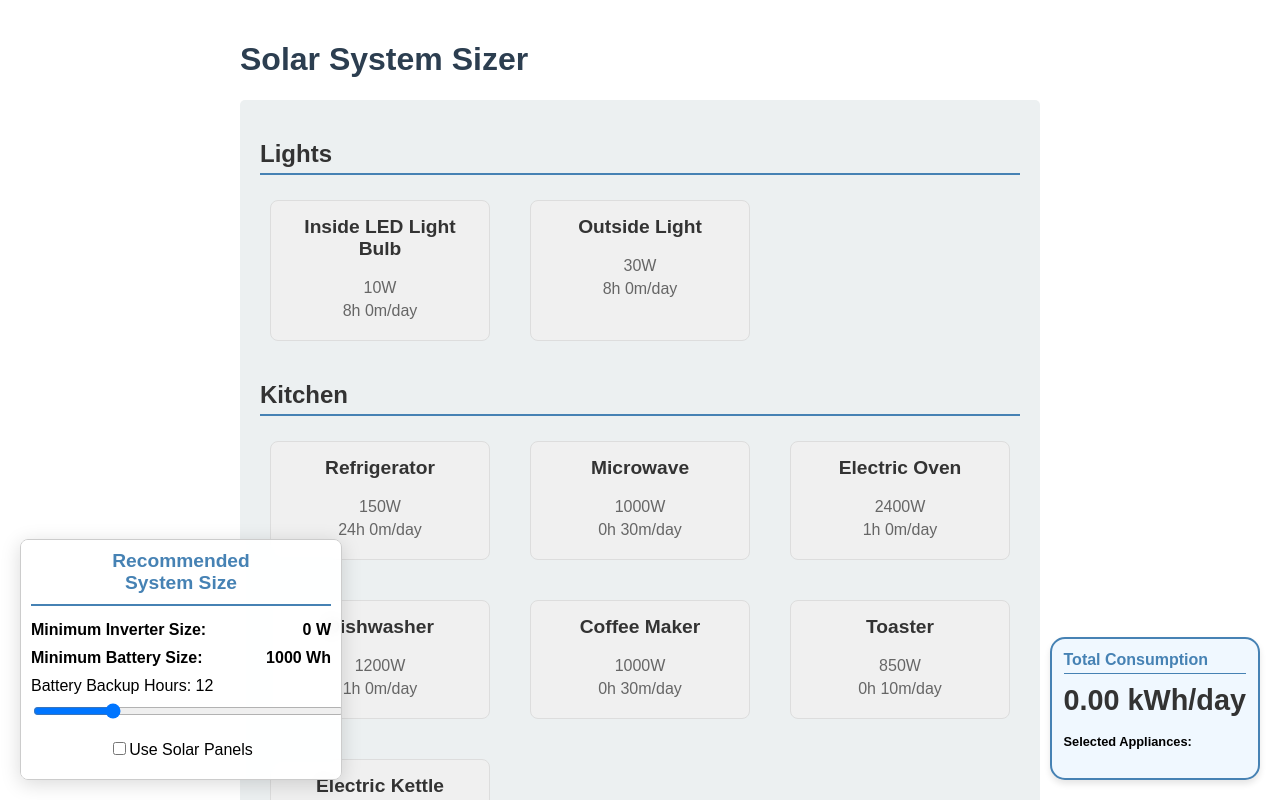
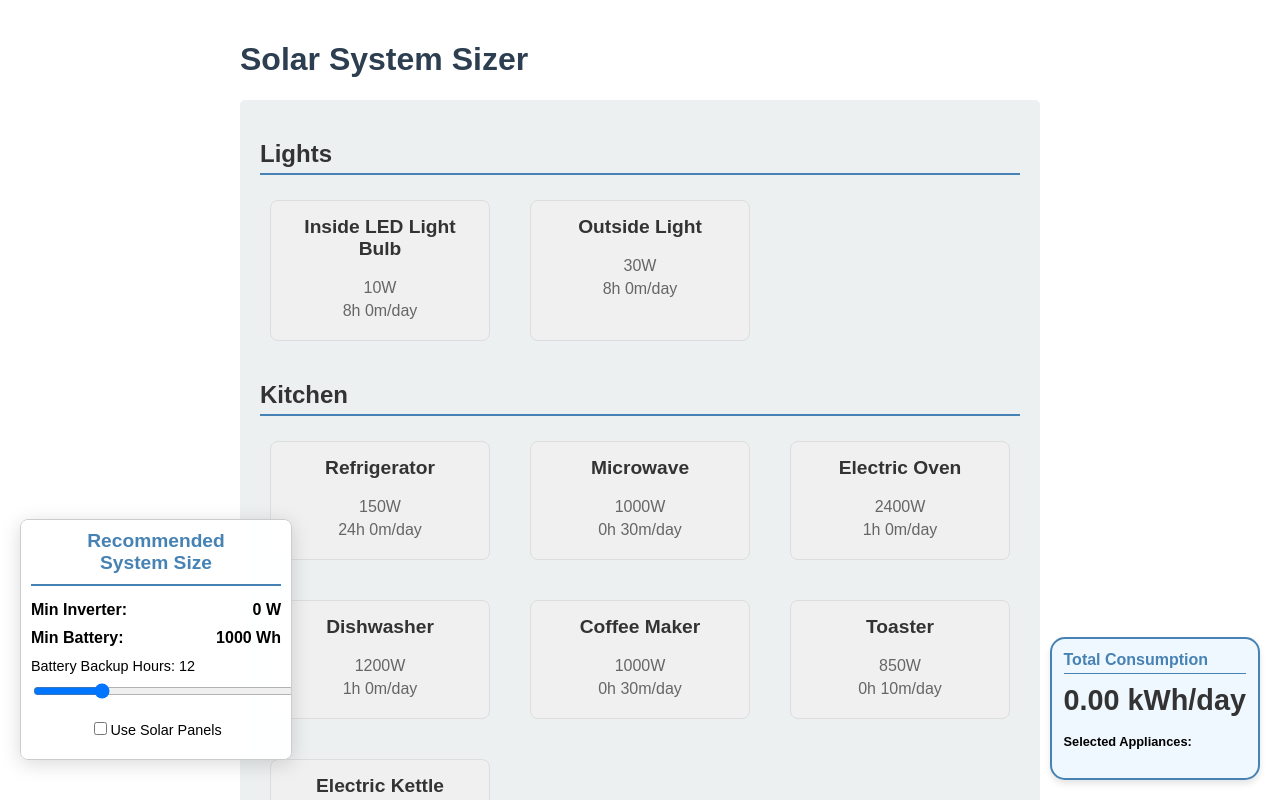
Before and after one commit to AndreLesa/solar-system-sizer, a React (Create React App) app: page / in a window 1280 px wide. Shown: the top 800 px of the page. Built offline with nearby package versions, Linux system fonts and the light colour scheme.

Commit message:
Improve div spacing

```diff
--- a/src/components/ApplianceList.js
+++ b/src/components/ApplianceList.js
@@ -398,36 +398,36 @@ const ApplianceList = ({ appliances, addAppliance, updateAppliance, removeApplia
           })}
         </div>
       </div>
-      <div className="floating-system-info" style={{ padding: '10px', border: '1px solid #ccc', borderRadius: '8px', maxWidth: '300px', margin: '0 auto' }}>
+      <div className="floating-system-info" style={{ padding: '10px', border: '1px solid #ccc', borderRadius: '8px', maxWidth: '250px', margin: '0 auto 20px auto' }}>
         <h3 style={{ textAlign: 'center', fontSize: '1.2em', cursor: 'pointer' }} onClick={toggleOpen}>
           Recommended<br />System Size
         </h3>
         {isOpen && (
           <>
-            <div className="system-info-item" style={{ textAlign: 'center', marginBottom: '10px', display: 'flex', justifyContent: 'space-between' }}>
-              <span>Minimum Inverter Size:</span>
+            <div className="system-info-item" style={{ textAlign: 'center', marginBottom: '10px', display: 'flex', justifyContent: 'space-between', fontSize: '0.9em' }}>
+              <span>Min Inverter:</span>
               <span>{inverterSize} W</span>
             </div>
-            <div className="system-info-item" style={{ marginBottom: '10px', display: 'flex', justifyContent: 'space-between' }}>
-              <span>Minimum Battery Size:</span>
+            <div className="system-info-item" style={{ marginBottom: '10px', display: 'flex', justifyContent: 'space-between', fontSize: '0.9em' }}>
+              <span>Min Battery:</span>
               <span>{batterySize} Wh</span>
             </div>
             {useSolarPanels && (
               <>
-                <div className="system-info-item" style={{ marginBottom: '10px', display: 'flex', justifyContent: 'space-between' }}>
-                  <span>Effective Battery:</span>
+                <div className="system-info-item" style={{ marginBottom: '10px', display: 'flex', justifyContent: 'space-between', fontSize: '0.9em' }}>
+                  <span>Eff Battery:</span>
                   <span>{effectiveBatterySize} Wh</span>
                 </div>
-                <div className="system-info-item" style={{ marginBottom: '10px', display: 'flex', justifyContent: 'space-between' }}>
-                  <span>Recommended Solar Size:</span>
+                <div className="system-info-item" style={{ marginBottom: '10px', display: 'flex', justifyContent: 'space-between', fontSize: '0.9em' }}>
+                  <span>Rec Solar:</span>
                   <span>{solarPanelSize} W</span>
                 </div>
-                <div className="system-info-item" style={{ marginBottom: '10px', display: 'flex', justifyContent: 'space-between' }}>
-                  <span>Number of Panels:</span>
+                <div className="system-info-item" style={{ marginBottom: '10px', display: 'flex', justifyContent: 'space-between', fontSize: '0.9em' }}>
+                  <span>Panels:</span>
                   <span>{numberOfPanels}</span>
                 </div>
                 <div className="solar-panel-input" style={{ marginBottom: '10px' }}>
-                  <label htmlFor="panel-wattage">Panel Wattage (W):</label>
+                  <label htmlFor="panel-wattage" style={{ fontSize: '0.9em' }}>Panel Wattage (W):</label>
                   <input
                     type="number"
                     id="panel-wattage"
@@ -441,7 +441,7 @@ const ApplianceList = ({ appliances, addAppliance, updateAppliance, removeApplia
               </>
             )}
             <div className="battery-backup-slider" style={{ marginBottom: '10px' }}>
-              <label htmlFor="battery-backup-hours">Battery Backup Hours: {batteryBackupHours}</label>
+              <label htmlFor="battery-backup-hours" style={{ fontSize: '0.9em' }}>Battery Backup Hours: {batteryBackupHours}</label>
               <input
                 type="range"
                 id="battery-backup-hours"
@@ -453,7 +453,7 @@ const ApplianceList = ({ appliances, addAppliance, updateAppliance, removeApplia
               />
             </div>
             <div className="solar-panel-toggle" style={{ textAlign: 'center', marginBottom: '10px' }}>
-              <label>
+              <label style={{ fontSize: '0.9em' }}>
                 <input
                   type="checkbox"
                   checked={useSolarPanels}
```
